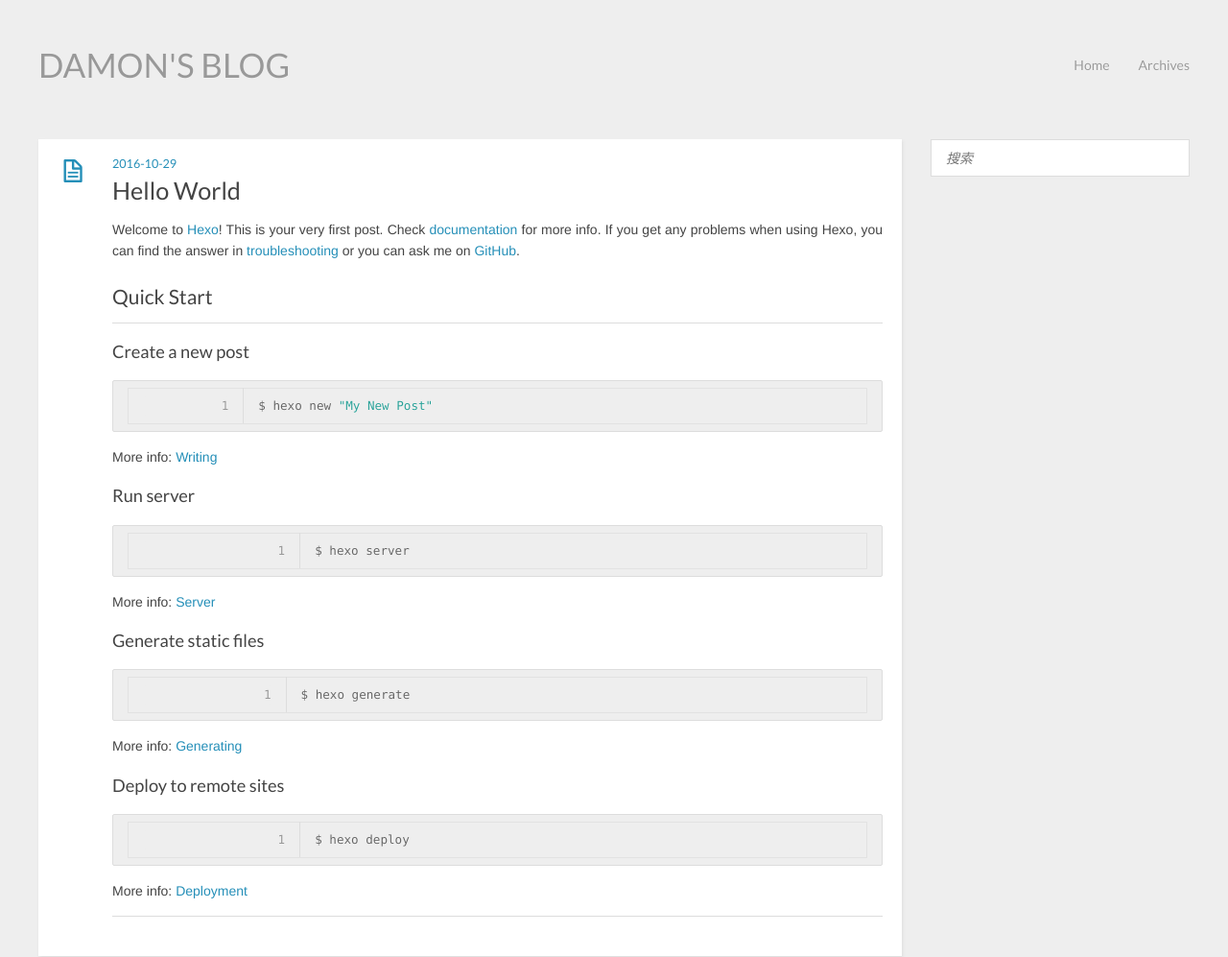
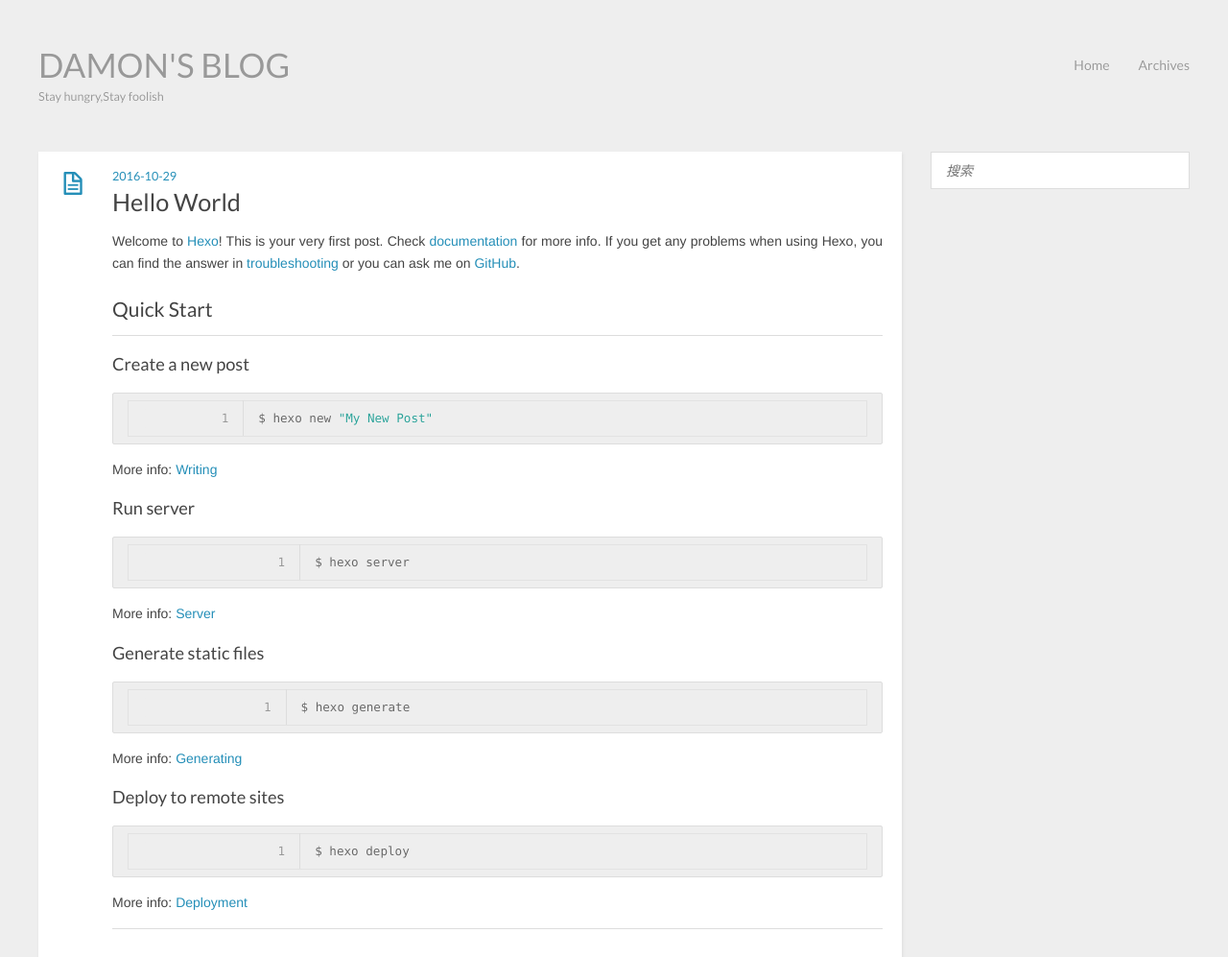
Before and after one commit to JosephMorgan/JosephMorgan.github.io, a plain HTML site: page 2016/10/29/hello-world/index.html in a window 1280 px wide. Shown: the top 997 px of the page at 96% size. Drawn offline with nearby package versions, Linux system fonts and the light colour scheme.

Commit message:
Site updated: 2016-10-31 21:37:08

```diff
--- a/2016/10/29/hello-world/index.html
+++ b/2016/10/29/hello-world/index.html
@@ -6,7 +6,7 @@
   <title>Hello World | DAMON&#39;S BLOG</title>
   <meta name="author" content="Joseph Morgan">
 
-  <meta name="description" content="start from zero">
+  <meta name="description" content="Start from zero">
 
 
   <meta name="viewport" content="width=device-width, initial-scale=1, maximum-scale=1">
@@ -30,7 +30,7 @@
 <body>
   <header id="header" class="inner"><div class="alignleft">
   <h1><a href="/">DAMON&#39;S BLOG</a></h1>
-  <h2><a href="/"></a></h2>
+  <h2><a href="/">Stay hungry,Stay foolish</a></h2>
 </div>
 <nav id="main-nav" class="alignright">
   <ul>
```
Also changed, not shown: 2016/10/31/用hexo搭建博客/index.html (+2 -2 lines), archives/2016/10/index.html (+2 -2 lines), archives/2016/index.html (+2 -2 lines), archives/index.html (+2 -2 lines), index.html (+2 -2 lines).
